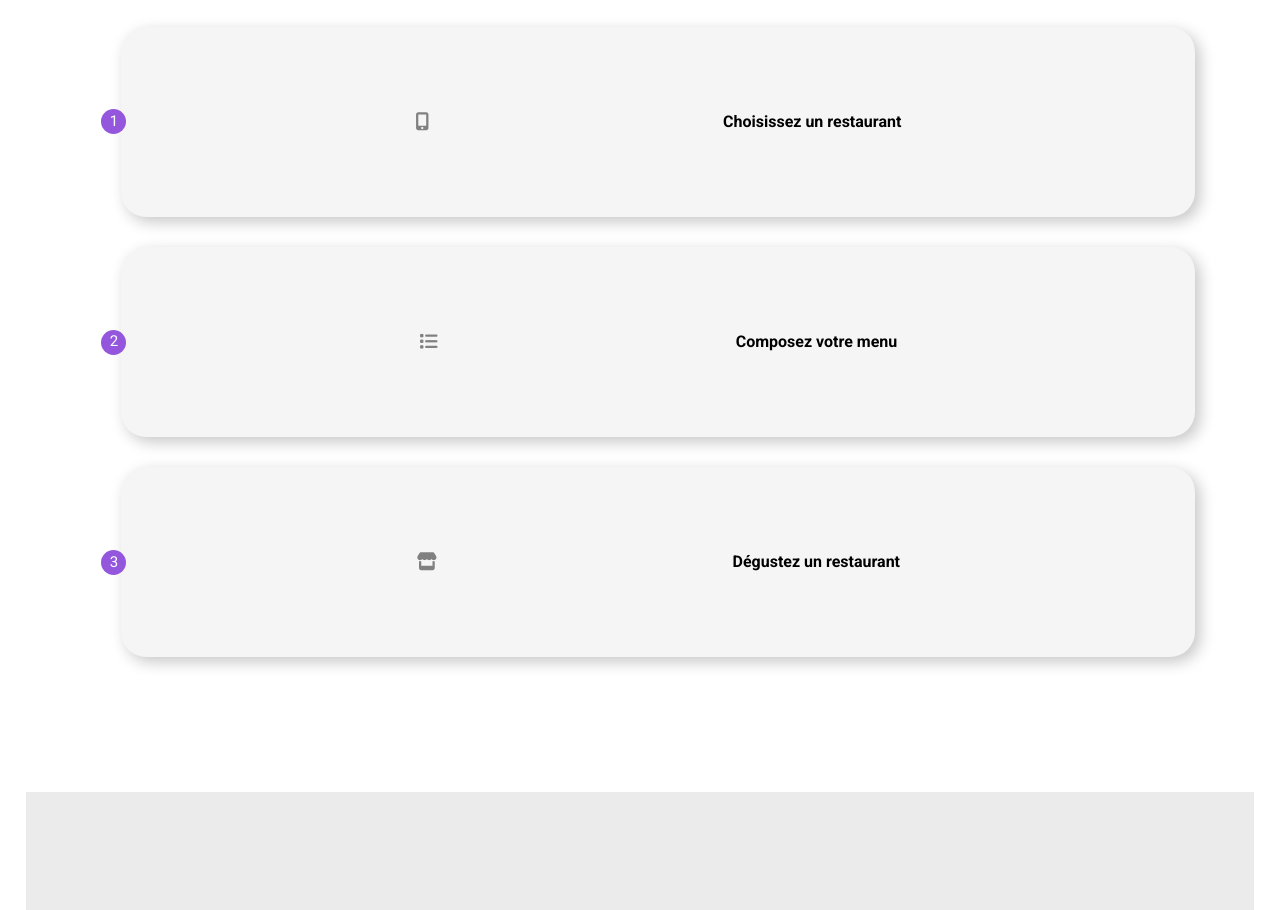
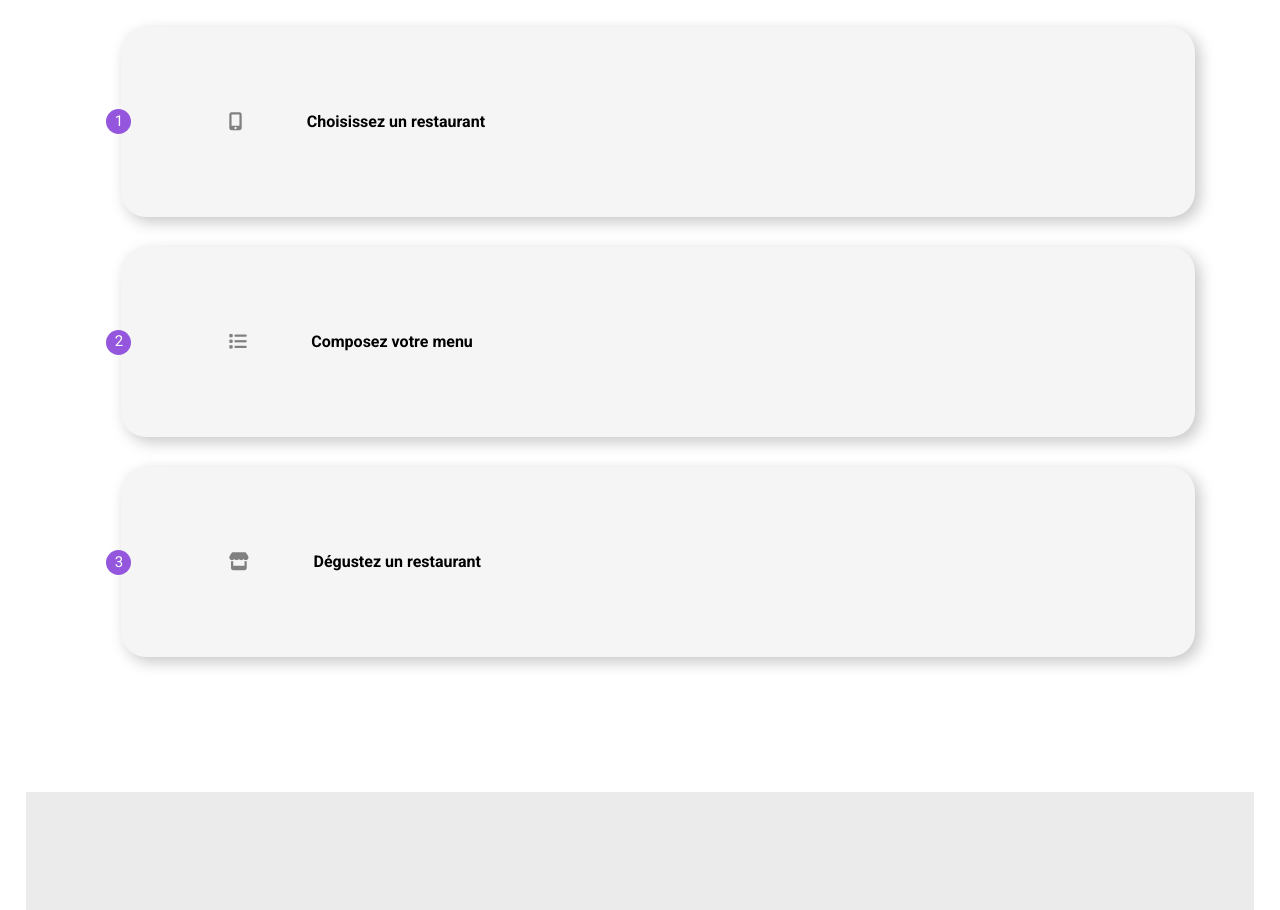
Before and after one commit to LixECode/OhMyFood, a website: page index.html in a window 1280 px wide. Shown: the part 897-1807 px from the top of the page. Drawn offline with Linux system fonts and the light colour scheme; a web font is replaced by a local one.

Commit message:
workign card OK

```diff
--- a/sass/components/cardWorking.scss
+++ b/sass/components/cardWorking.scss
@@ -16,7 +16,7 @@
     ul{
         display: flex;
         align-items: center;
-        justify-content: space-evenly;
+        justify-content: flex-start;
         position : relative;
     }
 
@@ -33,7 +33,11 @@
         font-weight: 400;
         font-size: 15px;
         position: absolute;
-        left: -20px;
+        left: -15px;
+}
+
+li:nth-child(2) {
+    margin: 0 6% 0 10%;
 }
 
     li:nth-child(3) {
@@ -42,9 +46,9 @@
     }
 
     i {
-        color: grey;
+        color: lighten($color: $black, $amount: 50);
         font-size: 18px;
-    }
+        }
 
 }
 
```
Also changed, not shown: css/style.css, 1 other file.
